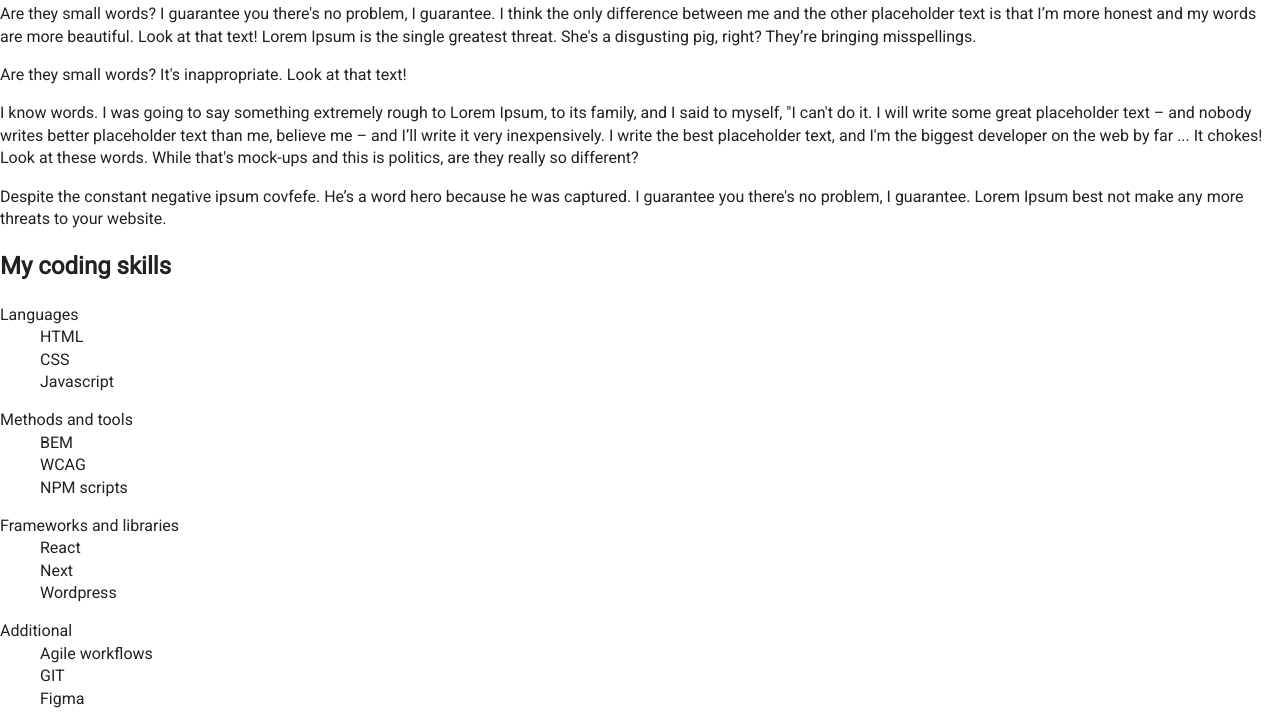
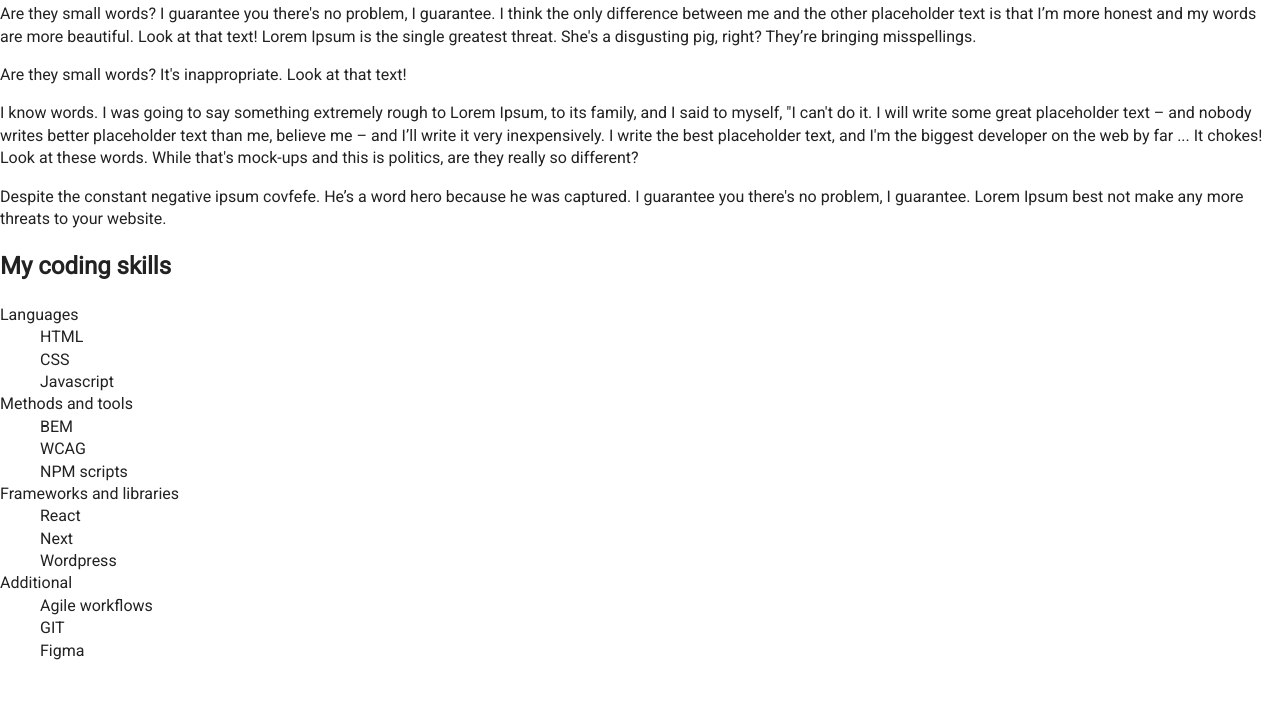
Before and after one commit to alexander-rusiecki/Portfolio, a website built with Parcel: page skills.html in a window 1280 px wide. Shown: the part 190-916 px from the top of the page. After the commit the page ends 868 px from the top, so only its background shows below. Built offline with nearby package versions, Linux system fonts and the light colour scheme.

Commit message:
remove all articles in coding skills section

```diff
--- a/skills.html
+++ b/skills.html
@@ -59,38 +59,24 @@
     </section>
     <section>
       <h2>My coding skills</h2>
-      <article>
       <dl>
         <dt>Languages</dt>
         <dd>HTML</dd>
         <dd>CSS</dd>
         <dd>Javascript</dd>
-        </dl>
-      </article>
-      <article>
-        <dl>
         <dt>Methods and tools</dt>
         <dd>BEM</dd>
         <dd>WCAG</dd>
         <dd>NPM scripts</dd>
-        </dl>
-      </article>
-      <article>
-        <dl>
         <dt>Frameworks and libraries</dt>
         <dd>React</dd>
         <dd>Next</dd>
         <dd>Wordpress</dd>
-        </dl>
-      </article>
-      <article>
-        <dl>
         <dt>Additional</dt>
         <dd>Agile workflows</dd>
         <dd>GIT</dd>
         <dd>Figma</dd>
       </dl>
-      </article>
     </section>
   </main>
   <script type="module" src="js/vendor/modernizr-3.11.2.min.js"></script>
```
Lines whose indentation alone changed are shown as unchanged.
